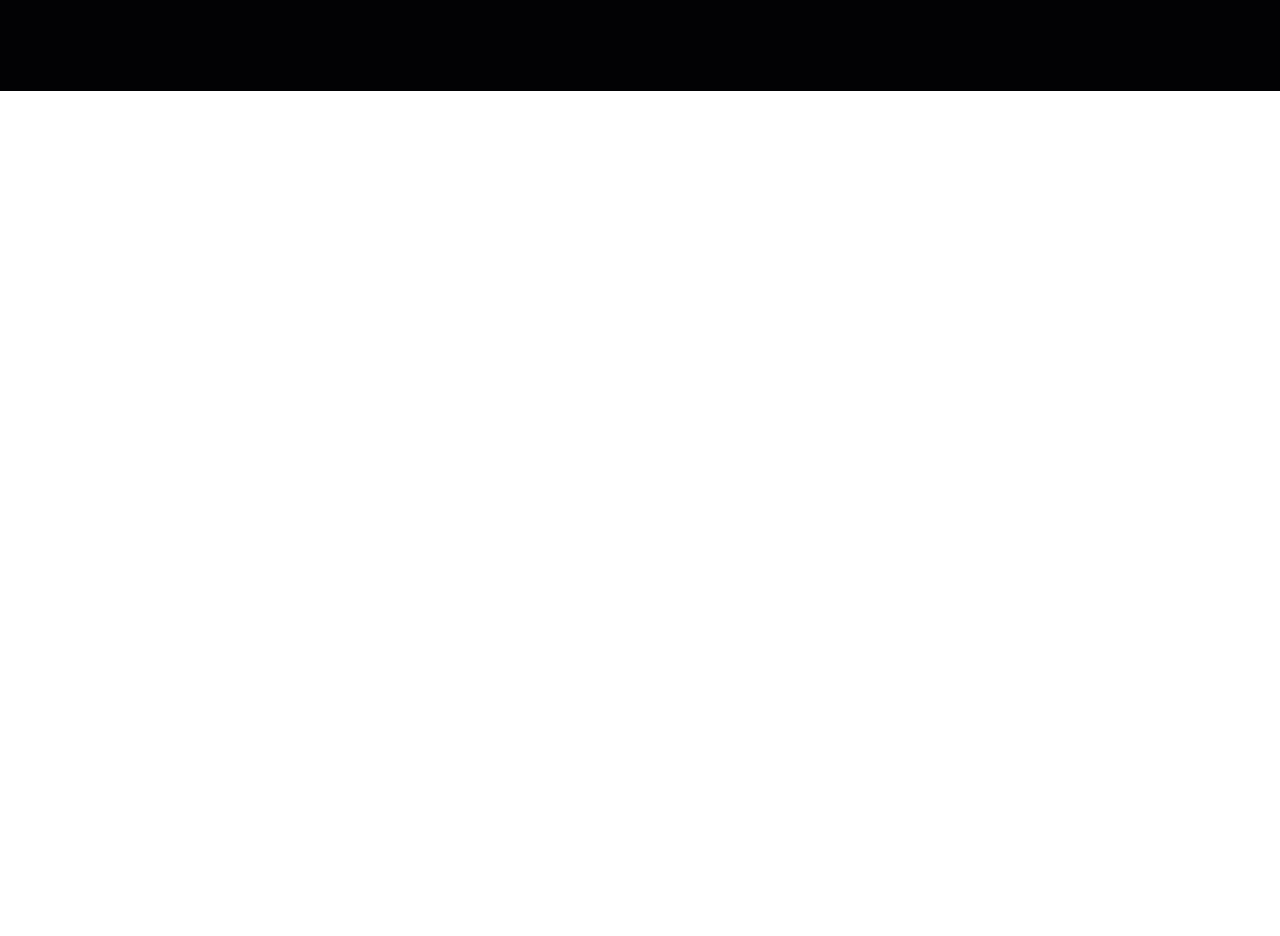
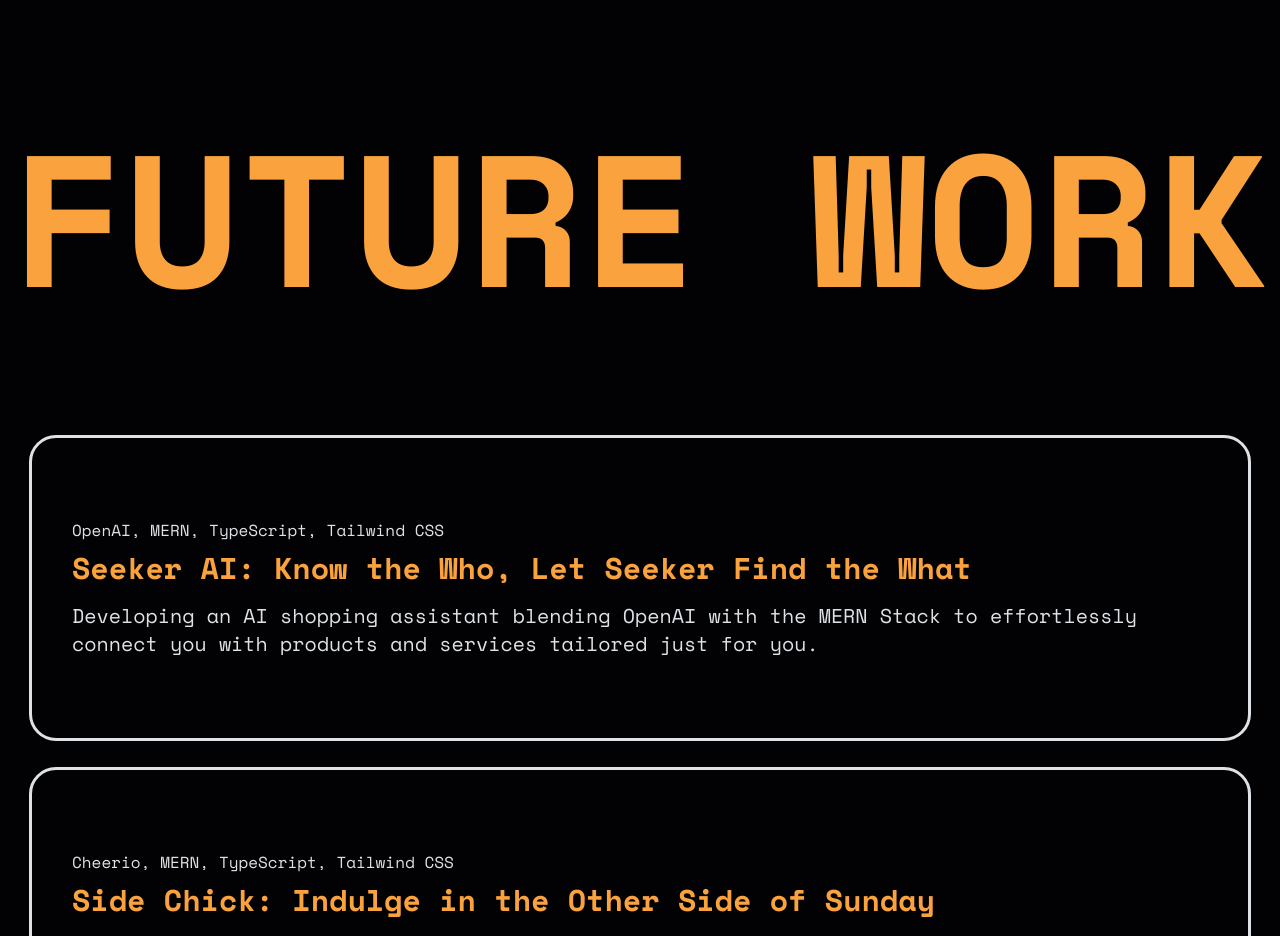
Before and after one commit to GSometimes/portfolio-redesign-again, a React (Vite) app: page / in a window 1280 px wide. Shown: the part 3136-4072 px from the top of the page. Before the commit the page ends 3227 px from the top, so only its background shows below. Built offline with nearby package versions, Linux system fonts and the light colour scheme.

Commit message:
added future work data and section

```diff
--- a/src/components/card/Card.tsx
+++ b/src/components/card/Card.tsx
@@ -6,7 +6,7 @@ type CardProps = {
   title: string;
   tech: string;
   description: string;
-  link: string;
+  link?: string;
 };
 
 const Card = ({ title, tech, description, link }: CardProps) => {
@@ -43,6 +43,7 @@ const Card = ({ title, tech, description, link }: CardProps) => {
       </div>
       <div className='flex flex-col items-start text-base sm:text-xl gap-6 w-full'>
         <p>{description}</p>
+        {link && (
           <motion.a
             href={link}
             target='_blank'
@@ -53,6 +54,7 @@ const Card = ({ title, tech, description, link }: CardProps) => {
           >
             View Lesson
           </motion.a>
+        )}
       </div>
     </motion.div>
   );
--- a/src/data/ProjectData.tsx
+++ b/src/data/ProjectData.tsx
@@ -2,10 +2,10 @@ type Project = {
   title: string;
   tech: string;
   description: string;
-  link: string;
+  link?: string;
 };
 
-export const ProjectData: Project[] = [
+export const RecentWorkData: Project[] = [
   {
     title: 'Code of the Undead: Firewall of Resilience',
     tech: 'React, TypeScript, Tailwind CSS',
@@ -28,4 +28,24 @@ export const ProjectData: Project[] = [
     link: 'https://github.com/GSometimes/food-friends-memories-design-challenge',
   },
 ];
-``;
+
+export const FutureWorkData: Project[] = [
+  {
+    title: 'Seeker AI: Know the Who, Let Seeker Find the What',
+    tech: 'OpenAI, MERN, TypeScript, Tailwind CSS',
+    description:
+      'Developing an AI shopping assistant blending OpenAI with the MERN Stack to effortlessly connect you with products and services tailored just for you.',
+  },
+  {
+    title: 'Side Chick: Indulge in the Other Side of Sunday',
+    tech: 'Cheerio, MERN, TypeScript, Tailwind CSS',
+    description:
+      'Designing a concept site for a popup restaurant named "Side Chick", which adds a tantalizing twist to traditional dining as it only opens on Sundays.',
+  },
+  {
+    title: 'NoBSipes: Recipes without the Ramble',
+    tech: 'MERN, TypeScript, Tailwind CSS',
+    description:
+      'Developing a web scraper using Cheerio and MERN to neatly extract and display the ingredients, directions, and image from recipe websites, eliminating the extra fluff.',
+  },
+];
--- a/src/views/Work.tsx
+++ b/src/views/Work.tsx
@@ -1,12 +1,12 @@
 import Card from '../components/card/Card';
 import ScreenFitText from '../components/textfit/ScreeFitText';
-import { ProjectData } from '../data/ProjectData';
+import { RecentWorkData, FutureWorkData } from '../data/ProjectData';
 
 const Work = () => {
   return (
     <section
       id='work'
-      className='text-silver min-h-dvh flex flex-col items-center gap-4 sm:gap-8'
+      className='text-silver min-h-screen flex flex-col items-center gap-4 sm:gap-8'
     >
       <div className='w-full px-2'>
         <ScreenFitText
@@ -22,8 +22,26 @@ const Work = () => {
         />
       </div>
       <div className='flex flex-col items-center gap-8 w-full px-4 lg:px-8 my-12 sm:my-24'>
-        {ProjectData.map((project, index) => (
-          <Card key={index} {...project} />
+        {RecentWorkData.map((work, index) => (
+          <Card key={index} {...work} />
+        ))}
+      </div>
+      <div className='w-full px-2'>
+        <ScreenFitText
+          text='Future Work'
+          variants={{
+            hidden: { y: 20, opacity: 0 },
+            visible: {
+              y: 0,
+              opacity: 1,
+              transition: { duration: 0.5, ease: 'easeInOut' },
+            },
+          }}
+        />
+      </div>
+      <div className='flex flex-col items-center gap-8 w-full px-4 lg:px-8 my-12 sm:my-24'>
+        {FutureWorkData.map((work, index) => (
+          <Card key={index} {...work} />
         ))}
       </div>
     </section>
```
Lines whose indentation alone changed are shown as unchanged.
